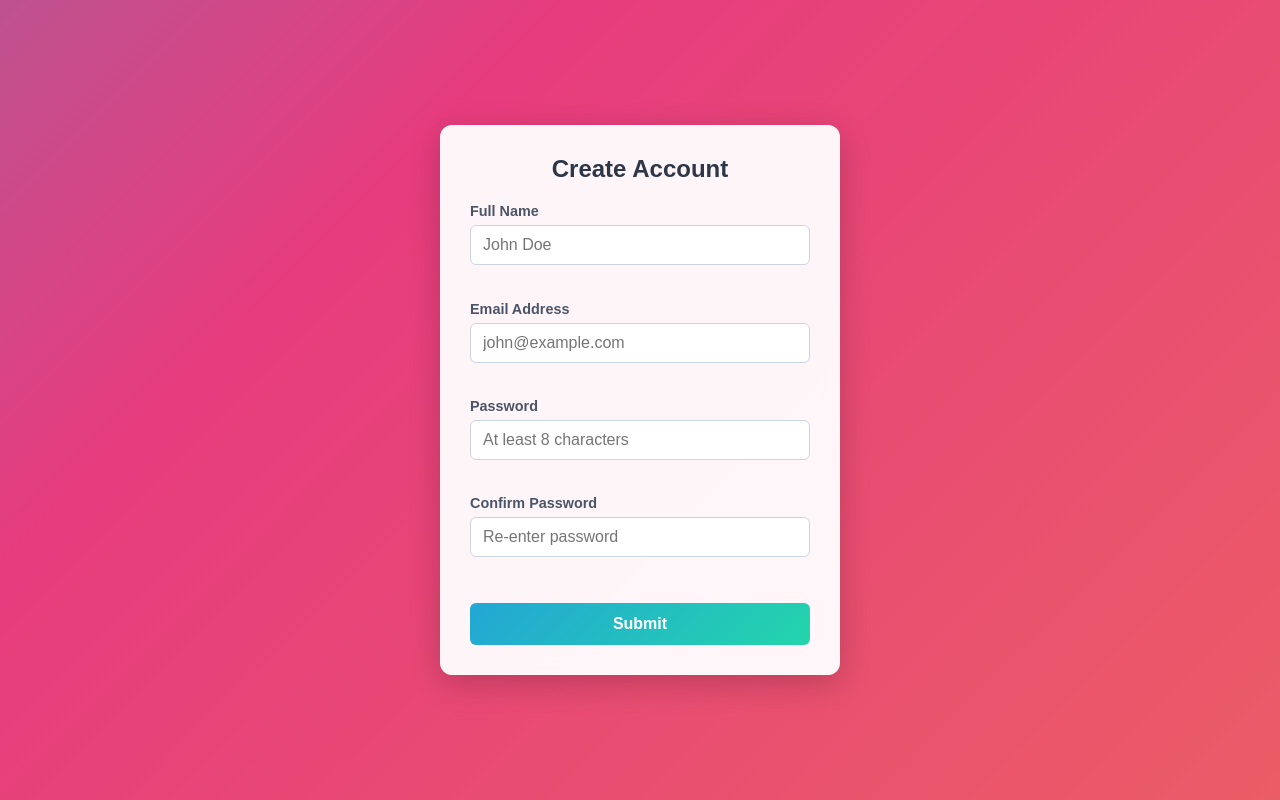
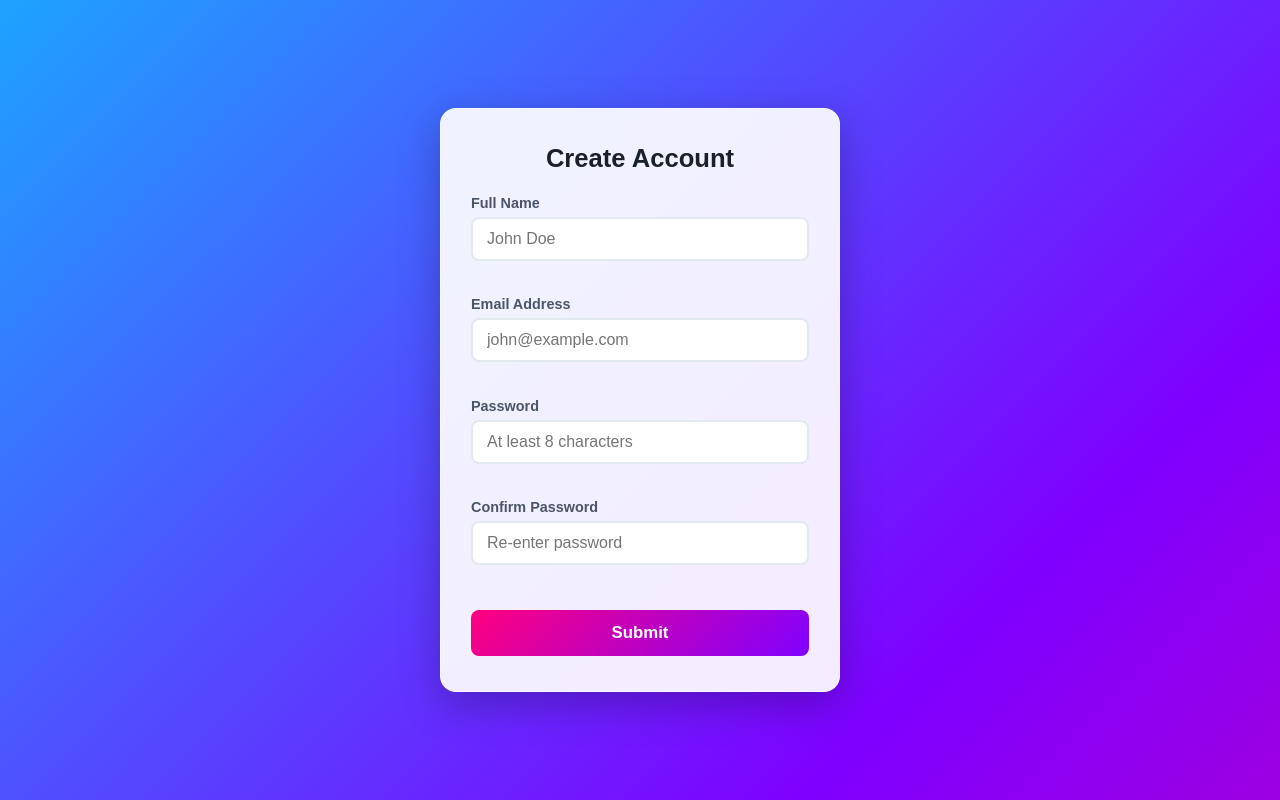
Before and after one commit to dharanidharan068-hash/ex3, a plain HTML site: page index.html in a window 1280 px wide. Drawn offline with Linux system fonts and the light colour scheme.

Commit message:
Enhance background animation and form styles
Updated styles for a vibrant animated background and improved form design.

```diff
--- a/index.html
+++ b/index.html
@@ -12,11 +12,19 @@
       font-family: Arial, sans-serif;
     }
 
-    /* Animated multi-color background */
+    /* Vibrant multi-color animated background */
     body {
-      background: linear-gradient(-45deg, #ee7752, #e73c7e, #23a6d5, #23d5ab);
-      background-size: 400% 400%;
-      animation: gradientBG 12s ease infinite;
+      background: linear-gradient(
+        -45deg,
+        #ff007f,
+        #7f00ff,
+        #00d4ff,
+        #00ff87,
+        #ffbf00,
+        #ff0055
+      );
+      background-size: 500% 500%;
+      animation: rainbowBG 10s ease infinite;
       display: flex;
       justify-content: center;
       align-items: center;
@@ -24,8 +32,8 @@
       padding: 20px;
     }
 
-    /* Keyframes for background animation */
-    @keyframes gradientBG {
+    /* Keyframes for background color animation */
+    @keyframes rainbowBG {
       0% {
         background-position: 0% 50%;
       }
@@ -37,20 +45,24 @@
       }
     }
 
+    /* Glassmorphism Card Effect */
     .form-container {
-      background: rgba(255, 255, 255, 0.95);
-      padding: 30px;
-      border-radius: 12px;
-      box-shadow: 0 8px 32px rgba(0, 0, 0, 0.2);
-      backdrop-filter: blur(8px);
+      background: rgba(255, 255, 255, 0.92);
+      padding: 35px 30px;
+      border-radius: 16px;
+      box-shadow: 0 12px 40px rgba(0, 0, 0, 0.25);
+      backdrop-filter: blur(12px);
       width: 100%;
       max-width: 400px;
+      border: 1px solid rgba(255, 255, 255, 0.5);
     }
 
     .form-container h2 {
-      margin-bottom: 20px;
-      color: #2d3748;
+      margin-bottom: 22px;
+      color: #1a202c;
       text-align: center;
+      font-size: 1.6rem;
+      font-weight: 700;
     }
 
     .form-group {
@@ -67,56 +79,61 @@
     }
 
     input {
-      padding: 10px 12px;
-      border: 1px solid #cbd5e0;
-      border-radius: 6px;
+      padding: 11px 14px;
+      border: 2px solid #e2e8f0;
+      border-radius: 8px;
       font-size: 1rem;
       outline: none;
       transition: border-color 0.2s ease, box-shadow 0.2s ease;
+      background: #ffffff;
     }
 
     input:focus {
-      border-color: #23a6d5;
-      box-shadow: 0 0 0 3px rgba(35, 166, 213, 0.25);
+      border-color: #7f00ff;
+      box-shadow: 0 0 0 4px rgba(127, 0, 255, 0.2);
     }
 
     /* Validation Error and Success States */
     .form-group.invalid input {
-      border-color: #e53e3e;
+      border-color: #ff0055;
     }
 
     .form-group.invalid input:focus {
-      box-shadow: 0 0 0 3px rgba(229, 62, 62, 0.2);
+      box-shadow: 0 0 0 4px rgba(255, 0, 85, 0.2);
     }
 
     .form-group.valid input {
-      border-color: #38a169;
+      border-color: #00b894;
     }
 
     .error-message {
-      color: #e53e3e;
+      color: #ff0055;
       font-size: 0.8rem;
+      font-weight: 600;
       margin-top: 4px;
       min-height: 1.2em;
     }
 
+    /* Colorful Glowing Submit Button */
     button[type="submit"] {
       width: 100%;
-      padding: 12px;
-      background: linear-gradient(135deg, #23a6d5, #23d5ab);
+      padding: 13px;
+      background: linear-gradient(135deg, #ff007f, #7f00ff, #00d4ff);
+      background-size: 200% 200%;
       color: #ffffff;
       border: none;
-      border-radius: 6px;
-      font-size: 1rem;
-      font-weight: 600;
+      border-radius: 8px;
+      font-size: 1.05rem;
+      font-weight: 700;
       cursor: pointer;
-      transition: transform 0.1s ease, box-shadow 0.2s ease;
+      transition: transform 0.2s ease, box-shadow 0.2s ease, background-position 0.3s ease;
       margin-top: 10px;
     }
 
     button[type="submit"]:hover {
-      box-shadow: 0 4px 12px rgba(35, 213, 171, 0.4);
-      transform: translateY(-1px);
+      background-position: right center;
+      box-shadow: 0 6px 20px rgba(127, 0, 255, 0.4);
+      transform: translateY(-2px);
     }
 
     button[type="submit"]:active {
```
